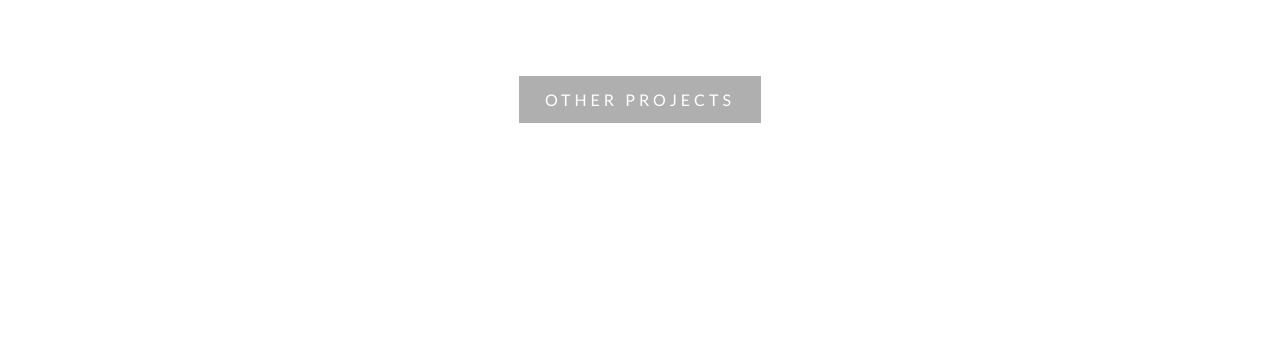
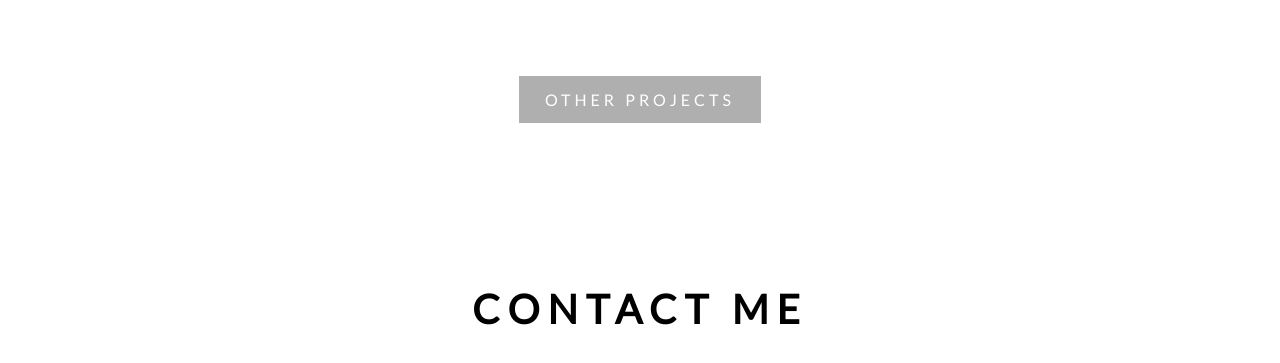
Before and after one commit to wingsown/sample-website, a plain HTML site: page index.html in a window 1280 px wide. Shown: the part 2576-2939 px from the top of the page. Before the commit the page ends 2781 px from the top, so only its background shows below. Drawn offline with Linux system fonts and the light colour scheme.

Commit message:
Added contact section

```diff
--- a/index.html
+++ b/index.html
@@ -190,6 +190,20 @@
             </div>
         </section>
 
+        <!-- CONTACT -->
+
+        <section class="section contact" id="contact">
+            <div class="title-wrapper">
+                <h2 class="title"><span class="contact-header">Contact Me</span></h2>
+            </div>
+
+            <form action="">
+                <div class="input-group">
+
+                </div>
+            </form>
+        </section>
+
 
 
     </body>
```
